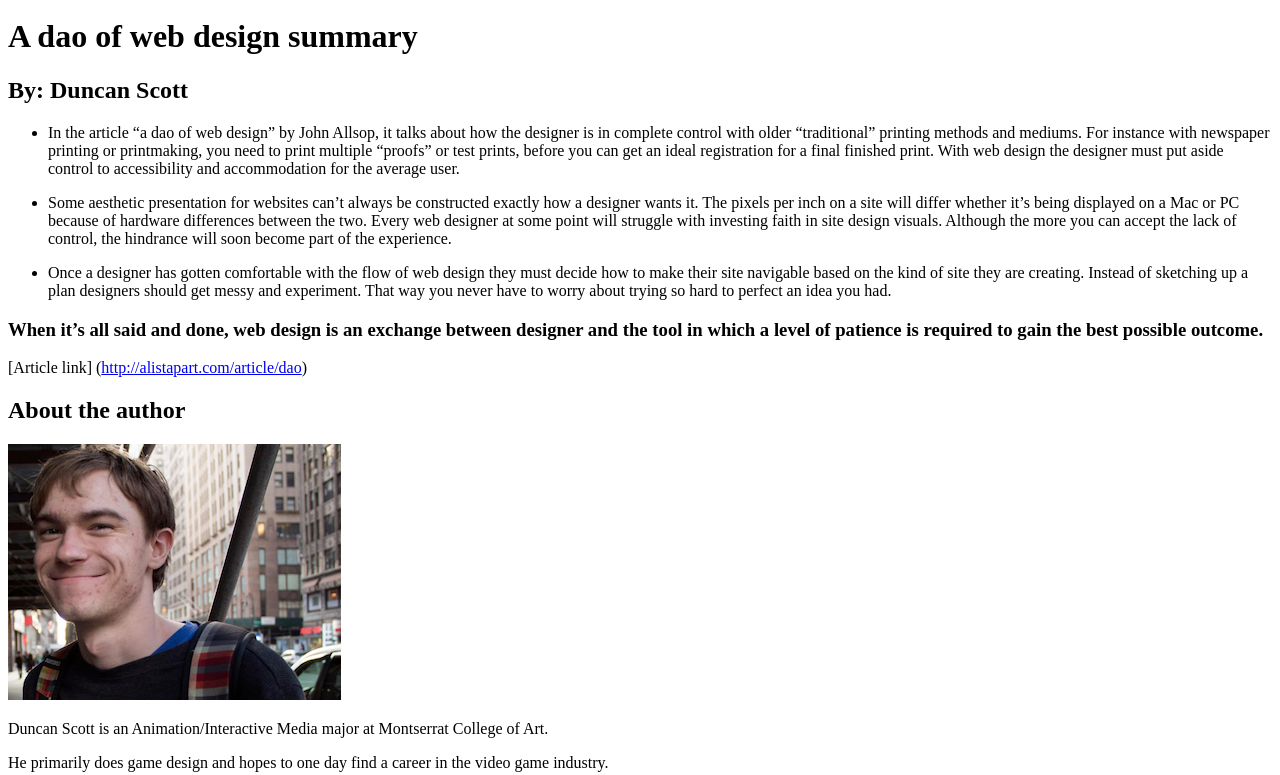
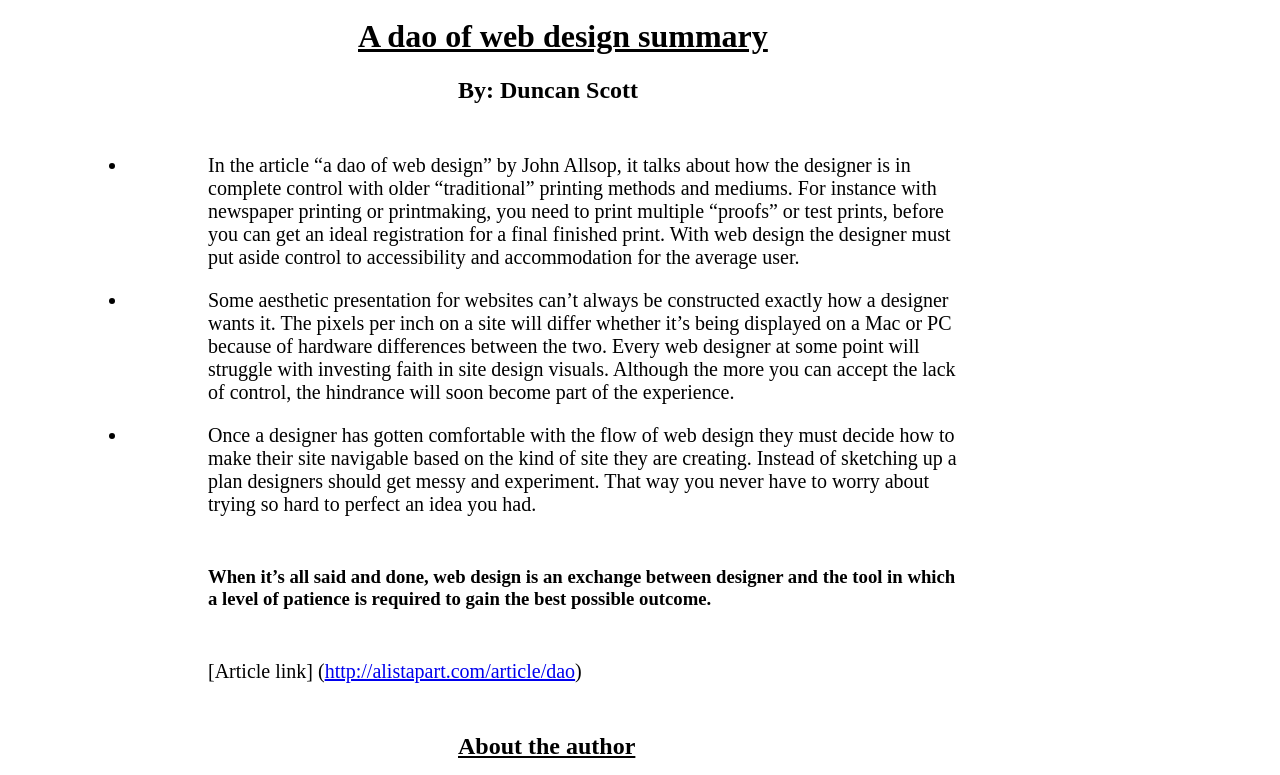
Before and after one commit to DScott5/Ebb-and-flow, a plain HTML site: page index.html in a window 1280 px wide. Shown: the part 503-1278 px from the top of the page. Drawn offline with Linux system fonts and the light colour scheme.

Commit message:
Add files via upload

```diff
--- a/style.css
+++ b/style.css
@@ -1,3 +1,31 @@
+h1{text-decoration: underline;
+margin-left: 350px;}
+
+h2{margin-left: 450px;
+margin-bottom: 50px;}
+
+h3{margin-left: 200px;
+margin-top: 50px;}
+
+.website{margin-left: 200px;
+margin-top: 50px;
+font-size: 20px;}
+
+.duncan{margin-left: 380px;}
+
+.author{text-decoration: underline;
+margin-top: 50px;}
+
+.intro{margin-left: 200px;
+font-size: 20px;}
+
+.bullets{font-size: 20px;
+margin-left: 80px}
+
+.header{margin-left: 150px;}
+
+.wrapper{width: 960px;}
+
 @media only screen and (max-width: 767px) {
 
 h1{text-decoration: underline;
```
